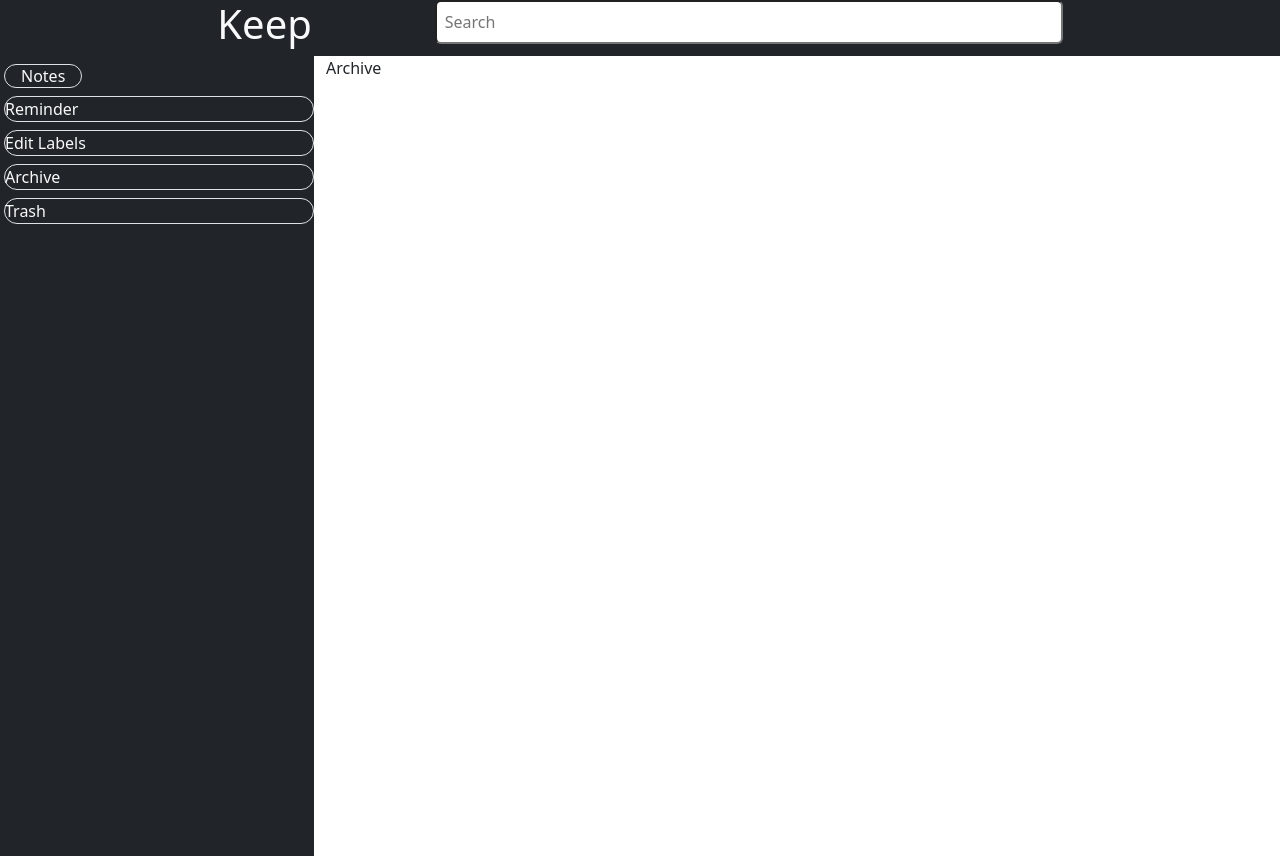
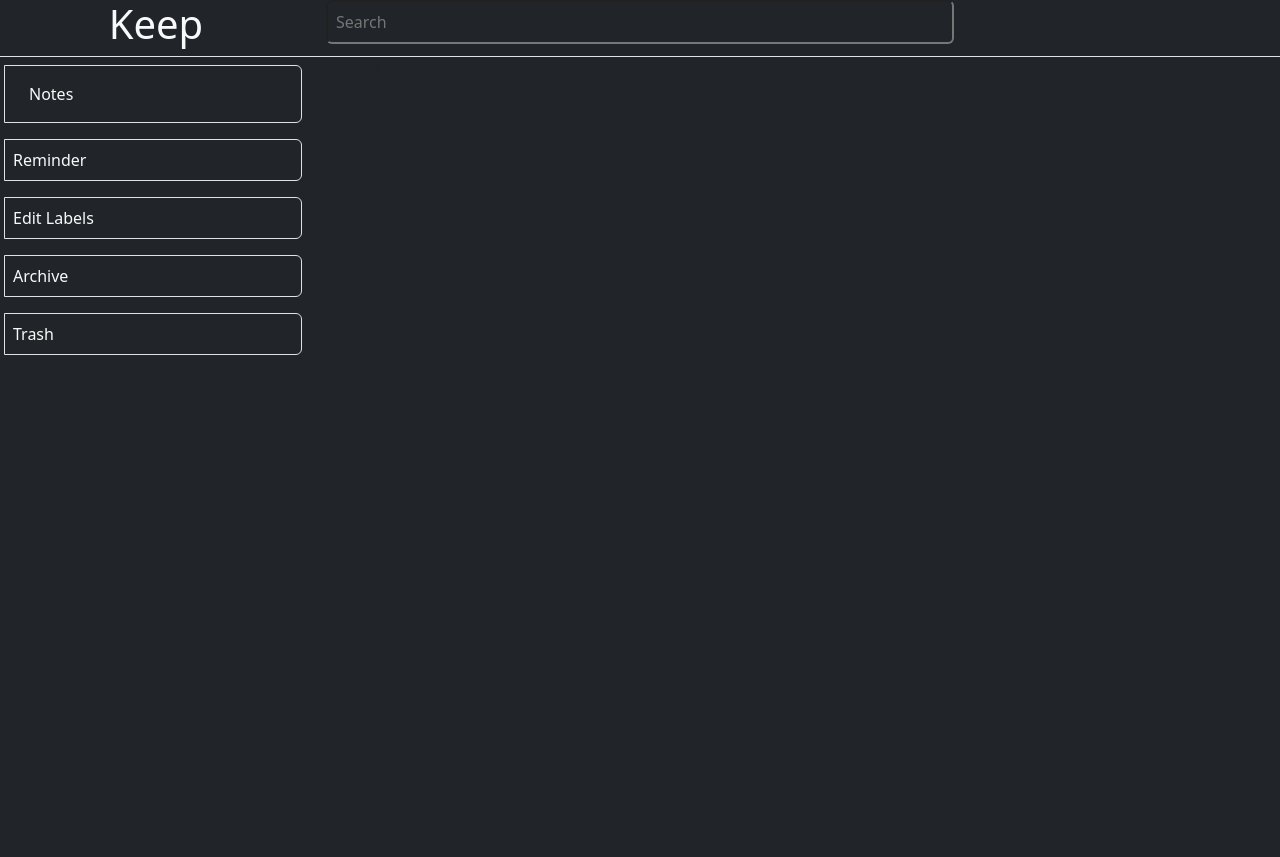
Before and after one commit to Love-Adeniran/Google-keep-note-clone, a React (Create React App) app: page /archive in a window 1280 px wide. Built offline with nearby package versions, Linux system fonts and the light colour scheme.

Commit message:
progress

```diff
--- a/src/App.js
+++ b/src/App.js
@@ -7,6 +7,7 @@
 import Keep from './assets/components/Keep'
 import NavBar from './assets/components/NavBar'
 import Reminder from './assets/components/Reminder'
+
 import Trash from './assets/components/Trash'
 
 
@@ -16,10 +17,11 @@
 
     <BrowserRouter>
         <NavBar/>
+
             {/* <Route path='/signup' element={<SignUp/>}/> */}
         <Routes>
            <Route path='/' element={<Bars/>} children={[
-                <Route path='/keep' element={<Keep/>}/>,
+                <Route path='/' element={<Keep/>}/>,
                 <Route path='/reminder' element={<Reminder/>}/>,
                 <Route path='/archive' element={<Archive/>}/>,
                 <Route path='/trash' element={<Trash />}/>
--- a/src/assets/components/Bars.js
+++ b/src/assets/components/Bars.js
@@ -5,7 +5,7 @@
 const Bars = () => {
   return (
     <>
-    <div className='row p-0'>
+    <div className='row p-0 bg-dark'>
         <SideNav/> <Outlet/>
     </div>
     </>
--- a/src/assets/components/Keep.js
+++ b/src/assets/components/Keep.js
@@ -15,7 +15,7 @@
       setNotes(JSON.parse(localStorage.Keep))
     }
   }, [])
-//   console.log(notes)
+  //   console.log(notes)
 
   const handleChange = (e) => {
     let name = e.target.name
@@ -36,42 +36,46 @@
   const delet = (i) => {
     let index = i
     let newNotes = [...notes]
-    newNotes.splice(index,1)
+    newNotes.splice(index, 1)
     setNotes(newNotes)
     localStorage.Keep = JSON.stringify(newNotes)
   }
-  const edit =(i)=>{
+  const edit = (i) => {
     let ind = i
     let editNote = [...notes]
-    setAddNewNote({
+    let editedNote = {
         title: editNote[i].title,
         body: editNote[i].body
-    })
-    console.log(editNote);
+    }
+    setAddNewNote(editedNote)
+    console.log(editNote)
+    if (editedNote.title == '' || editedNote.body == '') {
+        alert('hiiiii')
+      }
   }
 
   return (
     <>
-      <div className="col ps-0">
-        <h1>Keep</h1>
+      <div className="col ps-0 mt-4">
+        {/* <h1 className='text-light'>Keep</h1> */}
         <div className="container border rounded p-2 w-50 shadow">
           <div className="modal-body">
             <div className="p-2">
-              <p>Take a note...</p>
+              <p className='text-light'>Take a note...</p>
               <div className="">
                 <input
                   type="text"
                   name="title"
                   value={addNewNote.title}
                   onChange={handleChange}
-                  className="w-100 p-2 form-control"
+                  className="w-100 p-2 form-control bg-dark text-light"
                   placeholder="Take a note..."
                 />
                 <textarea
                   name="body"
                   value={addNewNote.body}
                   onChange={handleChange}
-                  className="form-control"
+                  className="form-control bg-dark outline-none text-light"
                 />
                 <div className="modal-footer">
                   <button onClick={add} className="btn btn-light my-2">
@@ -83,14 +87,16 @@
           </div>
         </div>
         <Modal />
-        <div className="container shadow my-3 p-4 row ">
+        <div className="container row  mx-0 my-3">
           {notes.map((each, i) => (
             <div
-              className="container border  shadow my-3 p-3 col-5 mx-3 "
-              key={i} onClick={()=>edit(i)}>
-              <p>{each.title}</p>
-              <p>{each.body}</p>
-              <div className="dropdown">
+              className=" border  shadow my-3 p-3 col-5 mx-3 "
+              key={i}>
+              <div onClick={() => edit(i)}>
+                <p className='text-light'>{each.title}</p>
+                <p className='text-light'>{each.body}</p>
+              </div>
+              <div className="dropdown text-light ">
                 <button
                   type="button"
                   data-bs-toggle="modal"
@@ -100,57 +106,65 @@
                   col
                 </button>
               </div>
-              <div className="dropdown w-50 container ">
-                <button className={`btn btn-light `}>Rm</button>
-                {/* <span>Mouse over me</span> */}
-                <div className="dropdown-content">
-                  <h4>Reminder</h4>
-                  <div>
-                    <button className="btn p-0 ">
+
+              <div className="dropdown px-2">
+                <button
+                  className="btn btn-secondary"
+                  type="button"
+                  data-bs-toggle="dropdown"
+                  aria-expanded="false"
+                >
+                  RM
+                </button>
+                <ul className="dropdown-menu p-4 text-light">
+                    <h4 className="">Reminder</h4>
+                  <li>
+                    <button className="dropdown-item">
                       <div className="row">
-                        <div className="col-6">Later Today</div>
+                        <div className="col-6 "><small className=''>Later Today</small></div>
                         <div className="col-6">
-                          <p>8:00 PM</p>
+                          <small>8:00 PM</small>
                         </div>
                       </div>
                     </button>
-                  </div>
-                  <div>
-                    <button className="btn p-0 ">
+                  </li>
+                  <li>
+                    <button className="dropdown-item">
                       <div className="row">
                         <div className="col-6">
-                          <p>Tomorrow</p>
+                          <small className=''>Tomorrow</small>
                         </div>
                         <div className="col-6">
-                          <p>8:00 AM</p>
+                          <small className=''>8:00 AM</small>
                         </div>
                       </div>
                     </button>
-                  </div>
-                  <div>
-                    <button className="btn p-0 ">
-                      <div className="row">
-                        <div className="col-6">
-                          <p>Next Week</p>
+                  </li>
+                  <li>
+                    <button className="dropdown-item p-0">
+                      <div className="row p-0 m-0">
+                        <div className="col-6 p-0 m-0">
+                          <small className=''>Next week</small>
                         </div>
-                        <div className="col-6">
-                          <p>MON, 8:00 AMN</p>
+                        <div className="col-6 p-0 m-0">
+                          <small className=''>Mon, 8:00 AM</small>
                         </div>
                       </div>
                     </button>
-                  </div>
-                  <div>
-                    <button className="btn p-0 ">
-                      <p>Pick date and time</p>
+                  </li>
+                  <li>
+                    <button className="dropdown-item">
+                      <small className=''>Pick date and time</small>
                     </button>
-                  </div>
-                  <div>
-                    <button className="btn p-0 ">
-                      <p>Pick place</p>
+                  </li>
+                  <li>
+                    <button className="dropdown-item">
+                      <small className=''>Pick place</small>
                     </button>
-                  </div>
-                </div>
+                  </li>
+                </ul>
               </div>
+
               <div className="dropdown">
                 <button
                   className="btn btn-secondary dropdown-toggle"
--- a/src/assets/components/NavBar.js
+++ b/src/assets/components/NavBar.js
@@ -3,18 +3,18 @@
 const NavBar = () => {
   return (
     <>
-        <div className='container-fluid bg-dark mb-0 p-0 '>
+        <div className='container-fluid bg-dark mb-0 p-0 border-bottom'>
             <div className='row'>
-            <div className='col'>
+            <div className='col-1'>
                 <h1 className='text-light fs-5 '>
                     <span><i className="fa fa-hamburger text-light fs-1"></i></span>
                 </h1>
             </div>
-            <div className='col'>
+            <div className='col-2'>
                 <h1 className='text-light'>Keep</h1>
             </div>
             <div className='col-6'>
-                <input type="text" className='p-2 w-100 rounded' placeholder='Search'/>
+                <input type="text" className='p-2 w-100 rounded bg-dark text-light' placeholder='Search'/>
             </div>
             <div className='col'>
 
--- a/src/assets/components/SideNav.js
+++ b/src/assets/components/SideNav.js
@@ -4,33 +4,43 @@
 const SideNav = () => {
   return (
     <>
-        <div className='container col-3 bg-dark text-light pe-0 '>
-            <div className='container-fluid pt-2  m-0 fill p-0 ps-1'>
-                <Link to='/Keep' className='text-decoration-none text-light '>
-                    <div className=' border rounded-pill my-2 d-inline px-3'>
-                            <p className='d-inline'>Notes</p>
+      <div className="container col-3 bg-dark text-light ">
+        <div className="container pt-2 m-0 fill p-0 ps-1 ">
+          <div className="px-2 border py-0 rounded-end">
+            <Link to="/" className="text-decoration-none text-light ">
+              <div className="  my-2  px-3 py-2">
+                <p className="d-inline">Notes</p>
               </div>
             </Link>
-                <Link to='/reminder' className='text-decoration-none text-light '>
-                    <div className=' border rounded-pill my-2 '>
-                            <p className='d-inline'>Reminder</p>
+          </div>
+          <div className='px-2 border py-0 rounded-end my-3'>
+            <Link to="/reminder" className="text-decoration-none text-light ">
+              <div className=" my-2 ">
+                <p className="d-inline">Reminder</p>
               </div>
             </Link>
-                <Link to='/Edit' className='text-decoration-none text-light'>
-                        <div className=' border rounded-pill my-2'>
-                                <p className='d-inline'>Edit Labels</p>
+          </div>
+          <div className='px-2 border py-0 rounded-end my-3'>
+            <Link to="/Edit" className="text-decoration-none text-light">
+              <div className="  my-2">
+                <p className="d-inline">Edit Labels</p>
               </div>
             </Link>
-                <Link to='/archive' className='text-decoration-none text-light'>
-                    <div className=' border rounded-pill my-2' >
-                        <p className='d-inline'>Archive</p>
+          </div>
+          <div className='px-2 border py-0 rounded-end my-3'>
+            <Link to="/archive" className="text-decoration-none text-light">
+              <div className=" my-2">
+                <p className="d-inline">Archive</p>
               </div>
             </Link>
-                <Link to='/trash' className='text-decoration-none text-light'>
-                    <div className=' border rounded-pill my-2'>
-                        <p className='d-inline'>Trash</p>
+          </div>
+          <div className='px-2 border py-0 rounded-end my-3'>
+            <Link to="/trash" className="text-decoration-none text-light">
+              <div className=" my-2">
+                <p className="d-inline">Trash</p>
               </div>
             </Link>
+          </div>
         </div>
       </div>
     </>
```
Lines whose indentation alone changed are shown as unchanged.
